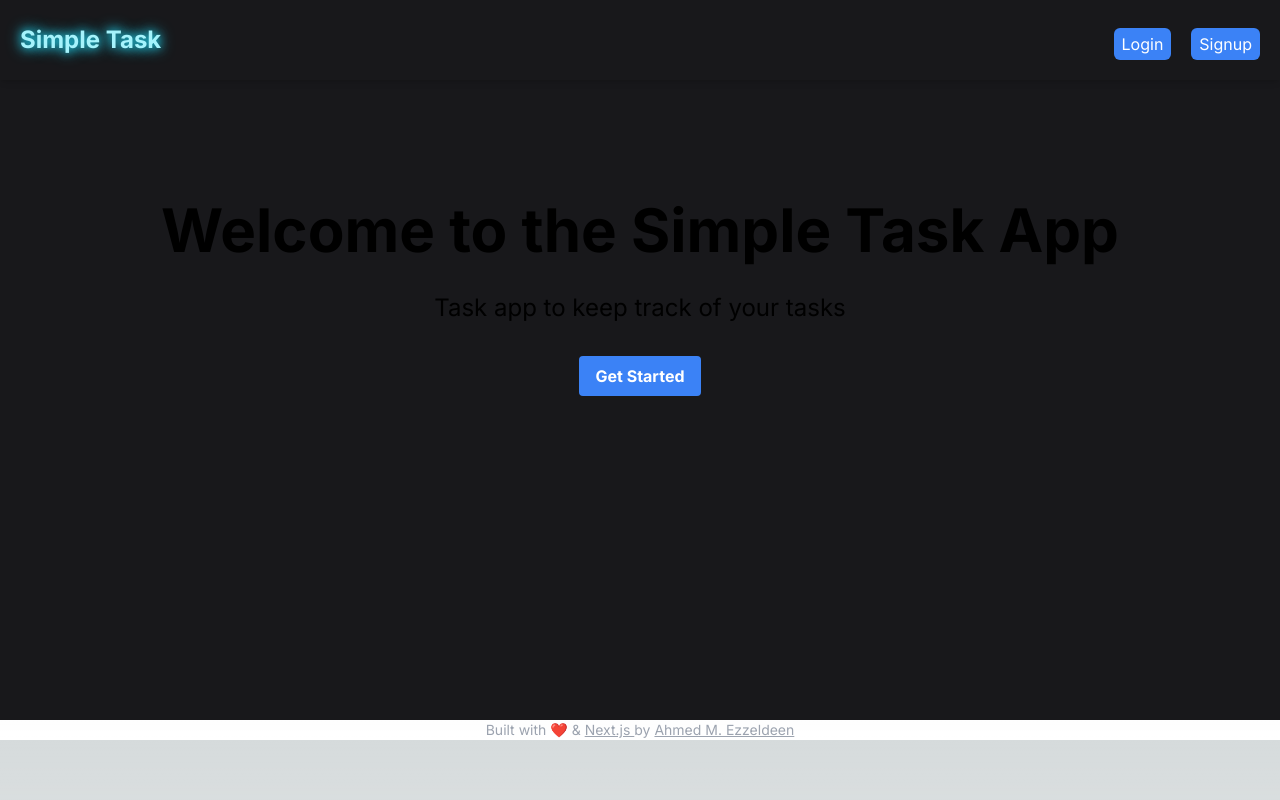
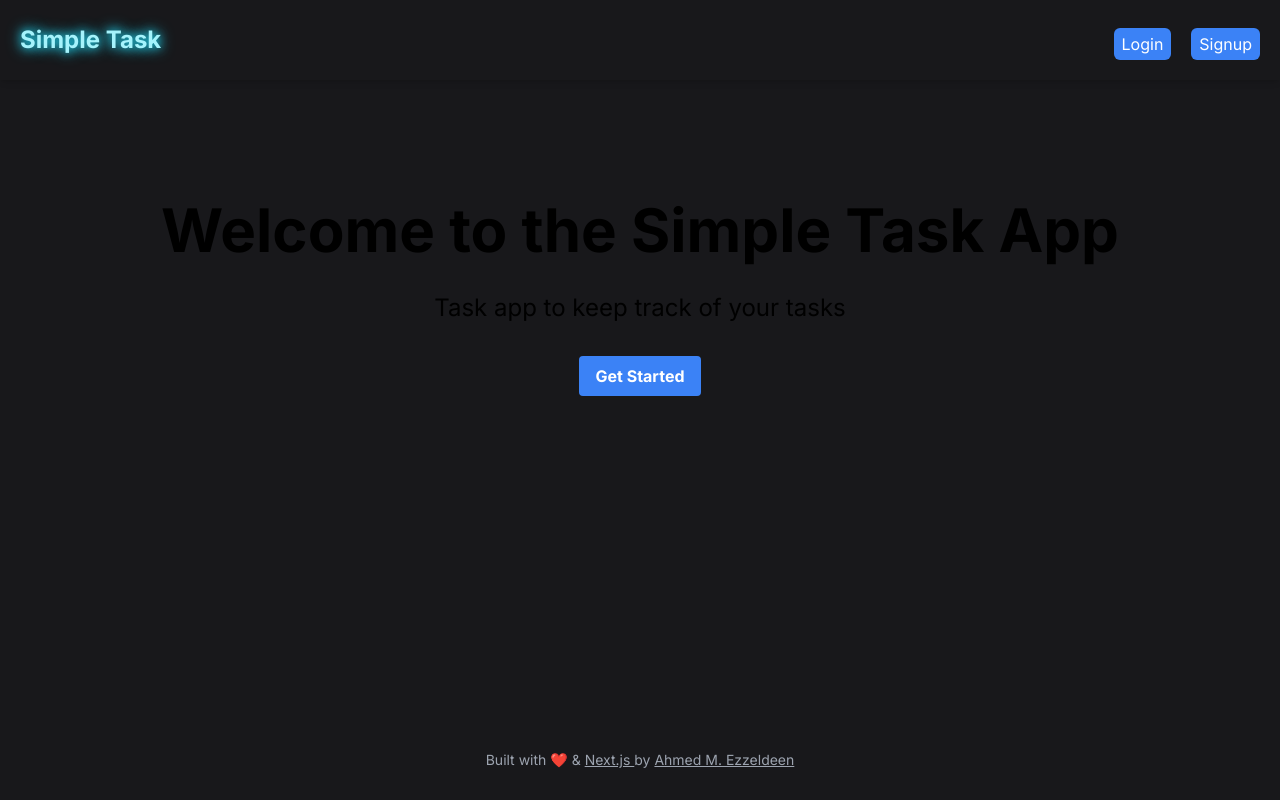
Before and after one commit to Ahmed3zzeldeen/simple-task, a Next.js app: page / in a window 1280 px wide. Built offline with nearby package versions, Linux system fonts and the light colour scheme; no server answers.

Commit message:
Update Footer component styling and layout

```diff
--- a/components/Footer.tsx
+++ b/components/Footer.tsx
@@ -2,7 +2,13 @@ import React from 'react'
 
 export default function Footer() {
   return (
-    <footer className="text-center text-gray-400 text-sm">
+    <footer
+      className="flex justify-center items-center bg-zinc-900 text-sm text-center text-gray-400"
+      style={{
+        height: "10vh",
+        width: "100%",
+      }}
+    >
       <p>
         Built with ❤️
         <span> & </span>
```
